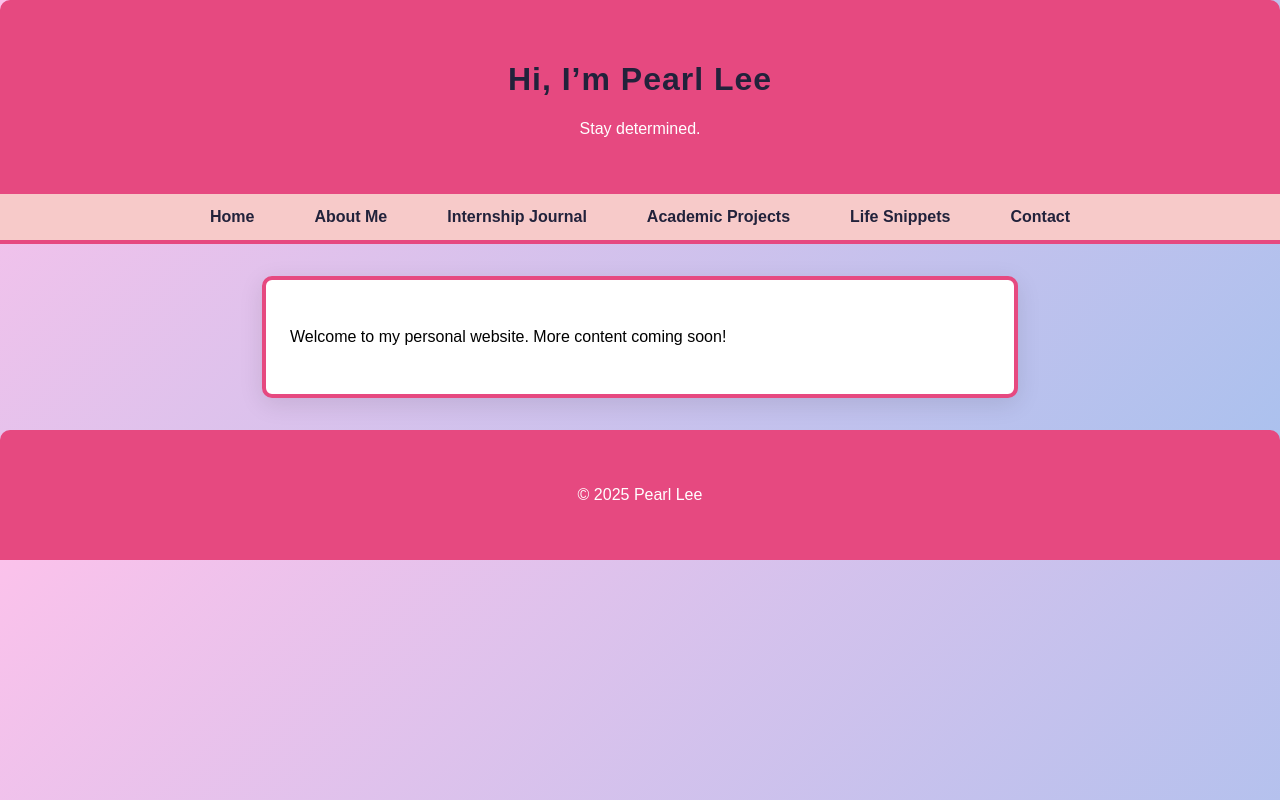
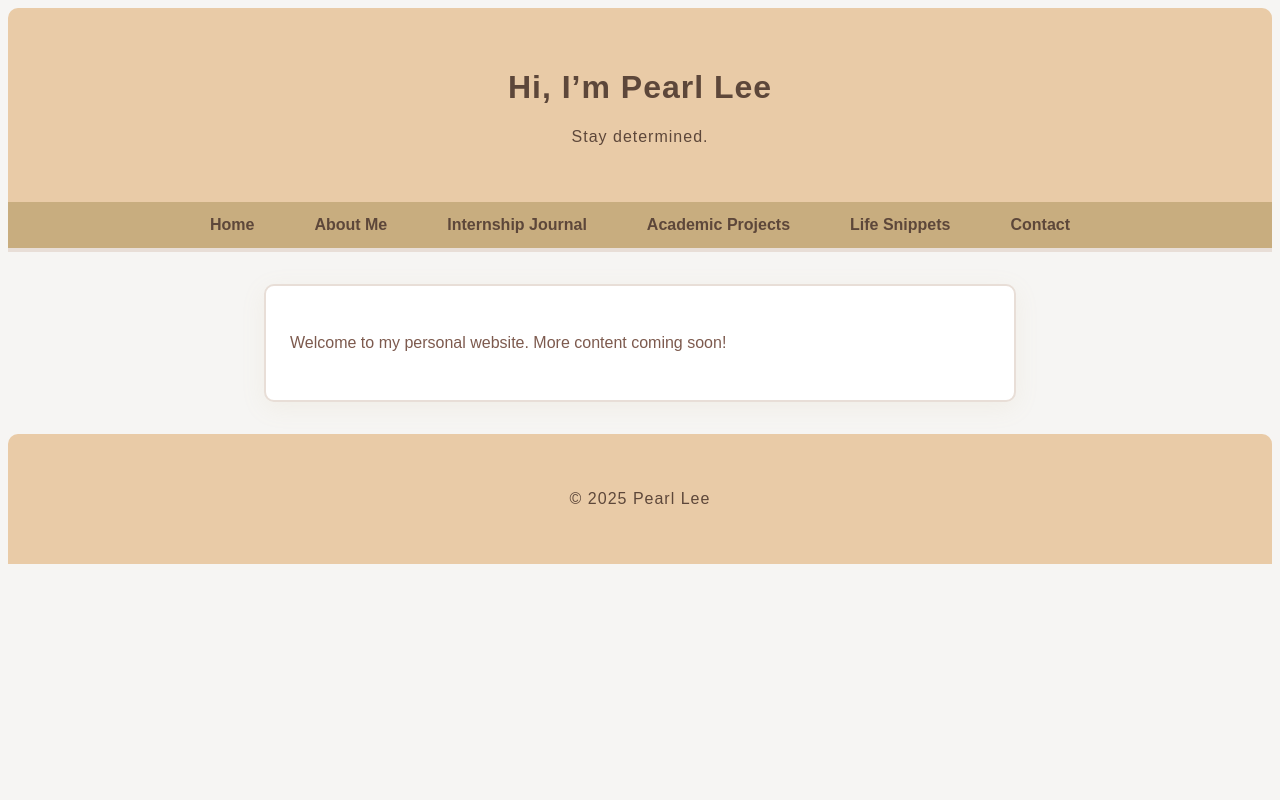
Before and after one commit to propearl927/propearl927.github.io, a plain HTML site: page index.html in a window 1280 px wide. Drawn offline with Linux system fonts and the light colour scheme.

Commit message:
Update style.css

```diff
--- a/style.css
+++ b/style.css
@@ -1,25 +1,25 @@
 body {
-    background: linear-gradient(135deg, #fbc2eb 0%, #a6c1ee 100%);
+    background: #F6F5F3;
     font-family: 'Montserrat', 'Arial', sans-serif;
-    margin: 0;
-    padding: 0;
+    color: #7D5A4E;
 }
 
 header, footer {
-    background-color: #e64980;
-    color: white;
+    background-color: #E9CBA7;
+    color: #5D473A;
     padding: 40px;
     text-align: center;
     border-radius: 10px 10px 0 0;
+    letter-spacing: 1px;
 }
 
 nav ul {
     list-style-type: none;
     padding: 0;
-    background-color: #f7cac9;
+    background-color: #C8AD7F;
     display: flex;
     justify-content: center;
-    border-bottom: 4px solid #e64980;
+    border-bottom: 4px solid #E8DED7;
     margin: 0;
 }
 
@@ -30,7 +30,7 @@ nav ul li {
 nav ul li a {
     display: block;
     padding: 14px 20px;
-    color: #22223b;
+    color: #5D473A;
     text-decoration: none;
     font-weight: bold;
     border-radius: 8px;
@@ -38,22 +38,23 @@ nav ul li a {
 }
 
 nav ul li a:hover {
-    background-color: #a6c1ee;
+    background-color: #A58D7F;
+    color: #F6F5F3;
 }
 
 main, .window {
     background: white;
-    border: 4px solid #e64980;
+    border: 2px solid #E8DED7;
     border-radius: 10px;
     margin: 32px auto;
     padding: 32px 24px;
     max-width: 700px;
-    box-shadow: 0 6px 24px rgba(0,0,0,0.10);
+    box-shadow: 0 6px 24px rgba(200, 173, 127, 0.10);
 }
 
-h1, h2 {
+h1, h2, h3 {
+    color: #5D473A;
     font-family: 'Montserrat', 'Arial', sans-serif;
     font-weight: 900;
-    color: #22223b;
     letter-spacing: 1px;
 }
```
